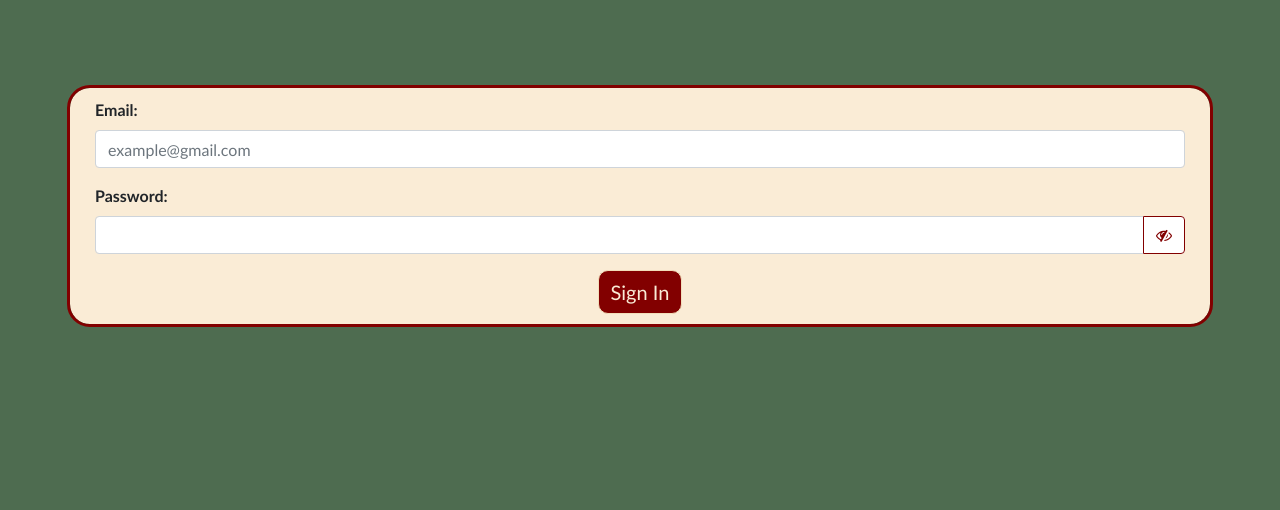
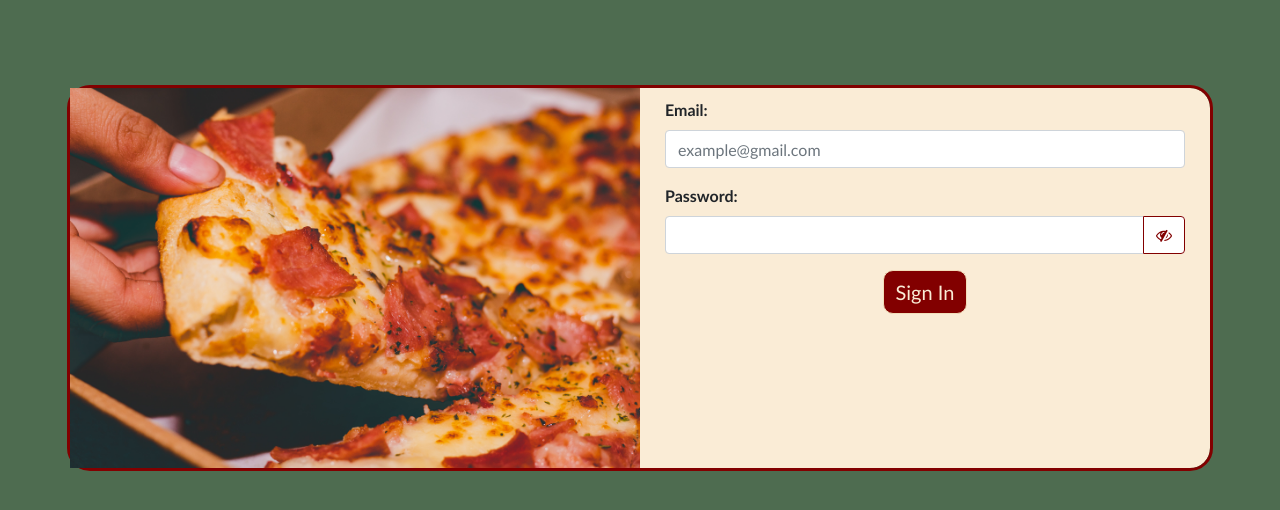
Before and after one commit to Nikoraii/pizza-delivery, a PHP site: page /login.php in a window 1280 px wide. Shown: the part 40-550 px from the top of the page. Run offline with PHP 8.4, Linux system fonts and the light colour scheme.

Commit message:
better form style

```diff
--- a/login.php
+++ b/login.php
@@ -32,6 +32,11 @@ if (isset($_SESSION['user_id'])) {
         <?php if (isset($_GET['error'])) { ?>
             <h2>Wrong email or password.</h2>
         <?php } ?>
+        <div class="row">
+          <div class="col-lg-6 p-0">
+            <img src="assets/images/pizza.jpg" alt="" class="img img-fluid">
+          </div>
+          <div class="col-lg-6">
             <form action="controllers/login-user.php" method="post" id="login-form">
               <div class="form-group">
                   <label  for="">Email:</label>
@@ -49,6 +54,8 @@ if (isset($_SESSION['user_id'])) {
               <button id="login" type="submit" class="btn">Sign In</button>
             </form>
           </div>
+        </div>
+    </div>
 
     <!-- Optional JavaScript -->
     <!-- jQuery first, then Popper.js, then Bootstrap JS -->
@@ -65,14 +72,14 @@ if (isset($_SESSION['user_id'])) {
                     $('#show_hide_password i').removeClass( "fa-eye" );
                     $('.show-hide').css({
                     "background-color": "white",
-                    "color": "#820000"
+                    "color": "#4e6c50"
                     });
                 }else if ($('#show_hide_password input').attr("type") == "password"){
                     $('#show_hide_password input').attr('type', 'text');
                     $('#show_hide_password i').removeClass( "fa-eye-slash" );
                     $('#show_hide_password i').addClass( "fa-eye" );
                     $('.show-hide').css({
-                    'background-color': '#820000',
+                    'background-color': '#4e6c50',
                     'color': 'white'
                     });
                 }
```
Lines whose indentation alone changed are shown as unchanged.
